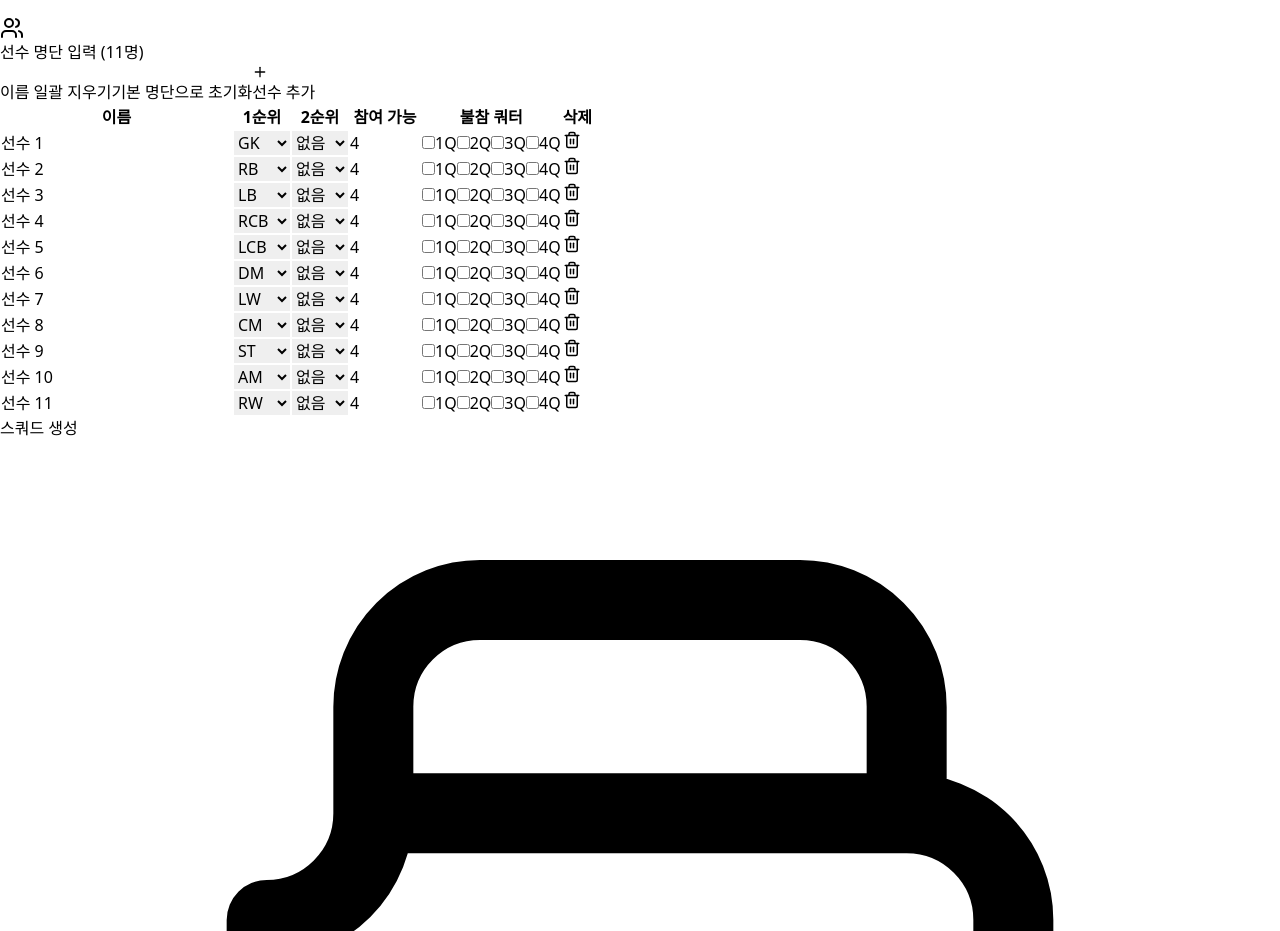
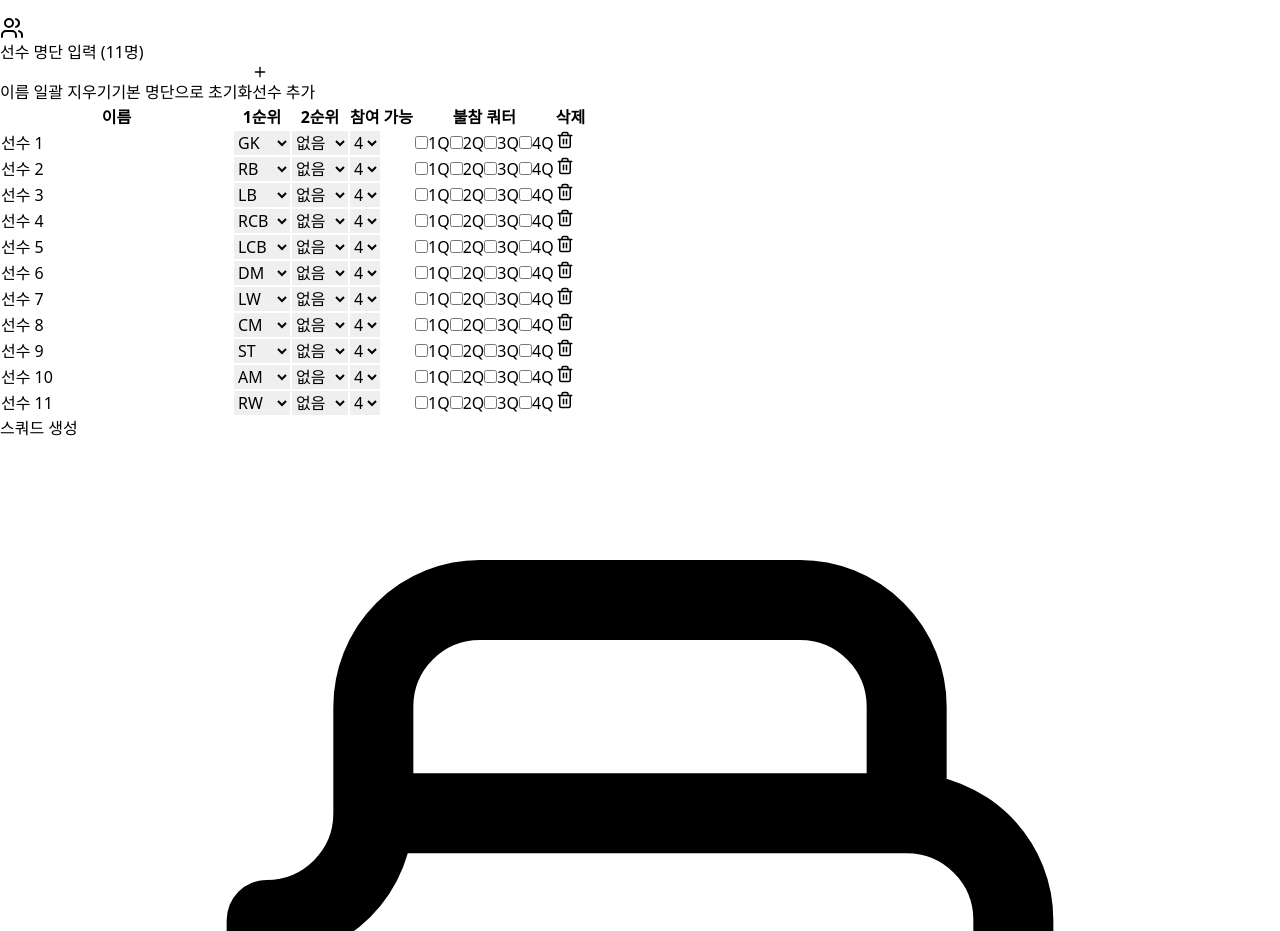
Before and after one commit to sontob/soccer-squad-maker, a React (Vite) app: page / in a window 1280 px wide. Shown: the part 2760-3691 px from the top of the page. Built offline with nearby package versions, Linux system fonts and the light colour scheme.

Commit message:
https://github.com/sontob/soccer-squad-maker.git

```diff
--- a/src/components/PlayerPanel.tsx
+++ b/src/components/PlayerPanel.tsx
@@ -155,14 +155,15 @@ const PlayerPanel: React.FC<PlayerPanelProps> = ({ players, setPlayers, totalQua
                   </td>
                   <td className="px-4 py-2.5">
                     <div className="flex justify-center">
-                      <input
-                        type="number"
-                        min="1"
-                        max={totalQuarters}
+                      <select
                         value={player.availableQuarters}
-                        onChange={e => updatePlayer(player.id, 'availableQuarters', parseInt(e.target.value) || 0)}
-                        className="w-16 p-2 text-center bg-white border border-slate-300 rounded-lg focus:ring-2 focus:ring-indigo-500 outline-none"
-                      />
+                        onChange={e => updatePlayer(player.id, 'availableQuarters', parseInt(e.target.value))}
+                        className="p-2 w-16 text-center bg-white border border-slate-300 rounded-lg focus:ring-2 focus:ring-indigo-500 outline-none cursor-pointer"
+                      >
+                        {Array.from({ length: totalQuarters }, (_, i) => i + 1).map(q => (
+                          <option key={q} value={q}>{q}</option>
+                        ))}
+                      </select>
                     </div>
                   </td>
                   <td className="px-4 py-2.5 min-w-[160px]">
```
